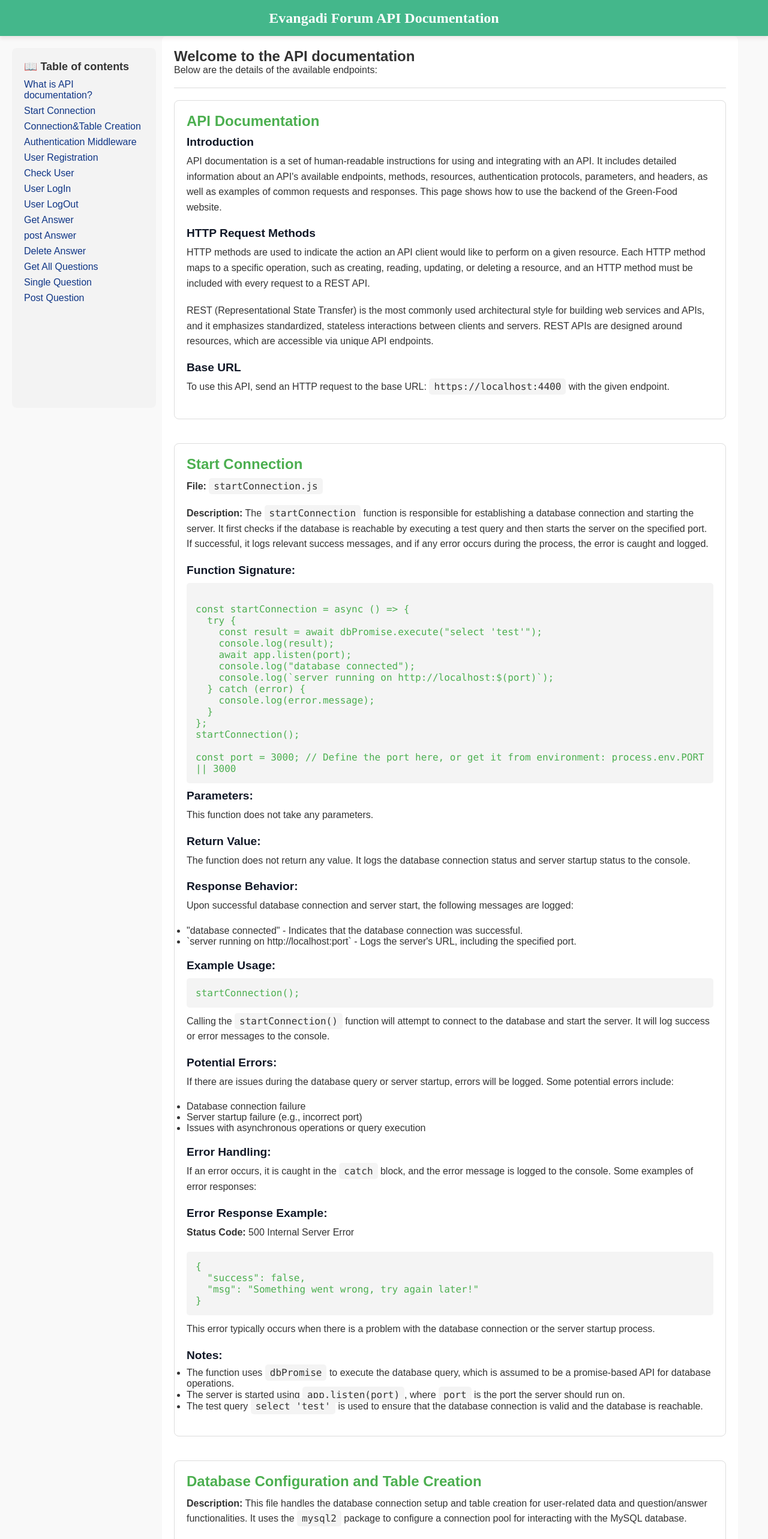
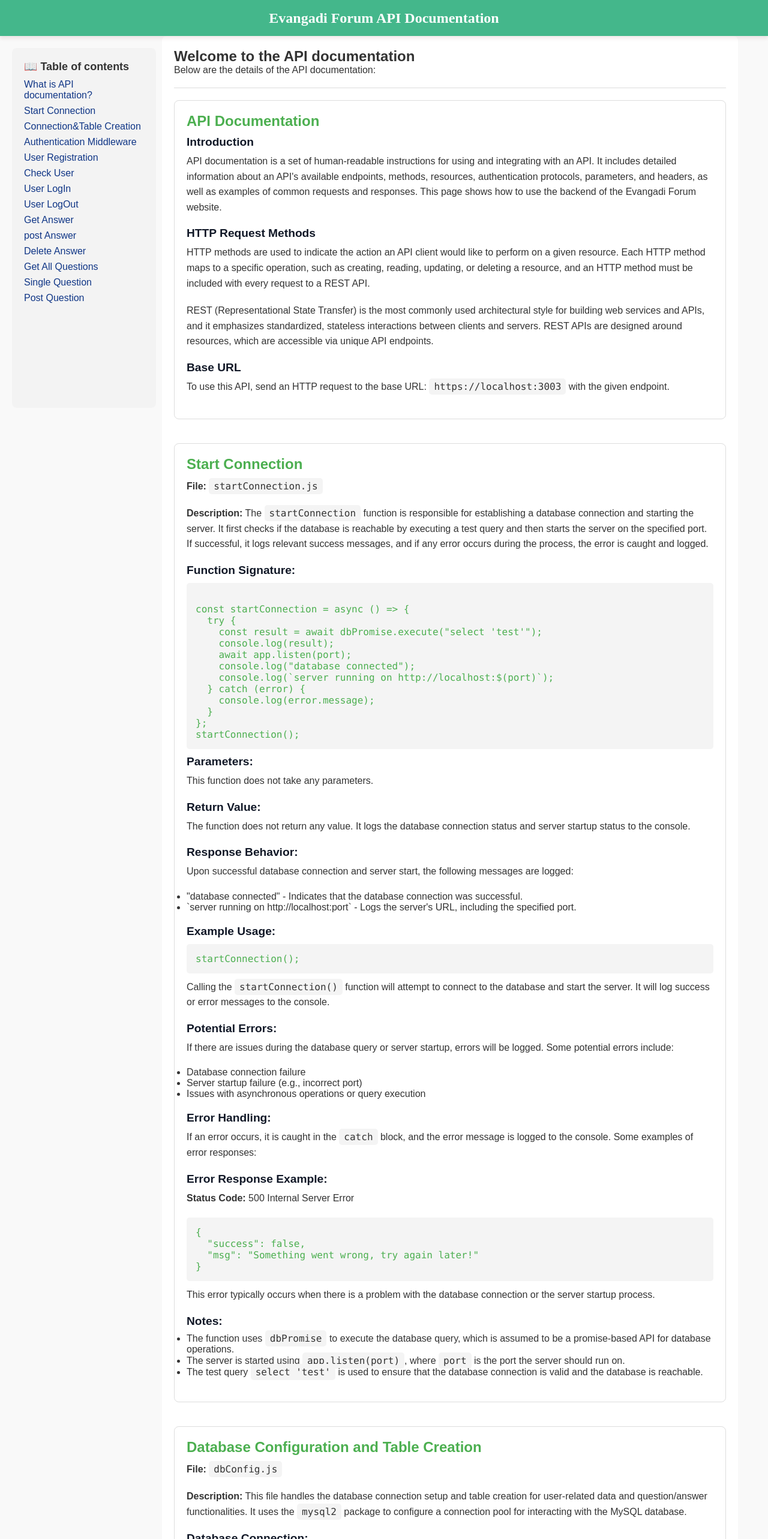
Before and after one commit to Bizu-W/API-Documentation, a React (Vite) app: page / in a window 1280 px wide. Shown: the top 2566 px of the page at 60% size. Built offline with nearby package versions, Linux system fonts and the light colour scheme.

Commit message:
correction

```diff
--- a/src/components/Documentation/ApiDocumentation.jsx
+++ b/src/components/Documentation/ApiDocumentation.jsx
@@ -15,7 +15,7 @@
         integrating with an API. It includes detailed information about an API's
         available endpoints, methods, resources, authentication protocols,
         parameters, and headers, as well as examples of common requests and
-        responses. This page shows how to use the backend of the Green-Food
+        responses. This page shows how to use the backend of the Evangadi Forum
         website.
       </p>
 
@@ -37,7 +37,7 @@
       <h3>Base URL</h3>
       <p>
         To use this API, send an HTTP request to the base URL:{" "}
-        <code>https://localhost:4400</code> with the given endpoint.
+        <code>https://localhost:3003</code> with the given endpoint.
       </p>
     </section>
   );
@@ -76,9 +76,9 @@
 };
 startConnection();
 `}
-        <br></br>
+        {/* <br></br>
         const port = 3000; // Define the port here, or get it from environment:
-        process.env.PORT || 3000
+        process.env.PORT || 3000 */}
       </pre>
 
       <h3>Parameters:</h3>
@@ -169,9 +169,9 @@
   return (
     <section className="api-section" id="con-api">
       <h2>Database Configuration and Table Creation</h2>
-      {/* <p>
+      <p>
         <strong>File:</strong> <code>dbConfig.js</code>
-      </p> */}
+      </p>
       <p>
         <strong>Description:</strong> This file handles the database connection
         setup and table creation for user-related data and question/answer
@@ -728,7 +728,7 @@
         <strong>Endpoint:</strong> <code>/api/user/logout</code>
       </p>
       <p>
-        <strong>Method:</strong> POST
+        <strong>Method:</strong> DELETE
       </p>
       <p>
         <strong>Description:</strong> Logs out the authenticated user and
@@ -1190,10 +1190,10 @@
       <div className="api-doc-section">
         <h3>Example Usage</h3>
         <div className="api-example">
-          <code>
+          <per>
             GET /api/questions/<strong>{`<questionId>`}</strong> <br />
             Example: GET /api/questions/1234abcd5678efgh
-          </code>
+          </per>
         </div>
       </div>
 
@@ -1383,7 +1383,6 @@
 //summery*******************************
 
 // Main ApiDocumentation Component
-
 const ApiDocumentation = () => {
   return (
     <>
@@ -1400,7 +1399,7 @@
           {/* Right Content Area API Documentation */}
           <div className="api-content">
             <h2>Welcome to the API documentation</h2>
-            <p>Below are the details of the available endpoints:</p>
+            <p>Below are the details of the API documentation:</p>
             <hr />
             {/* These sections will be linked from the TOC */}
             <ApiDocintroducion />
```
